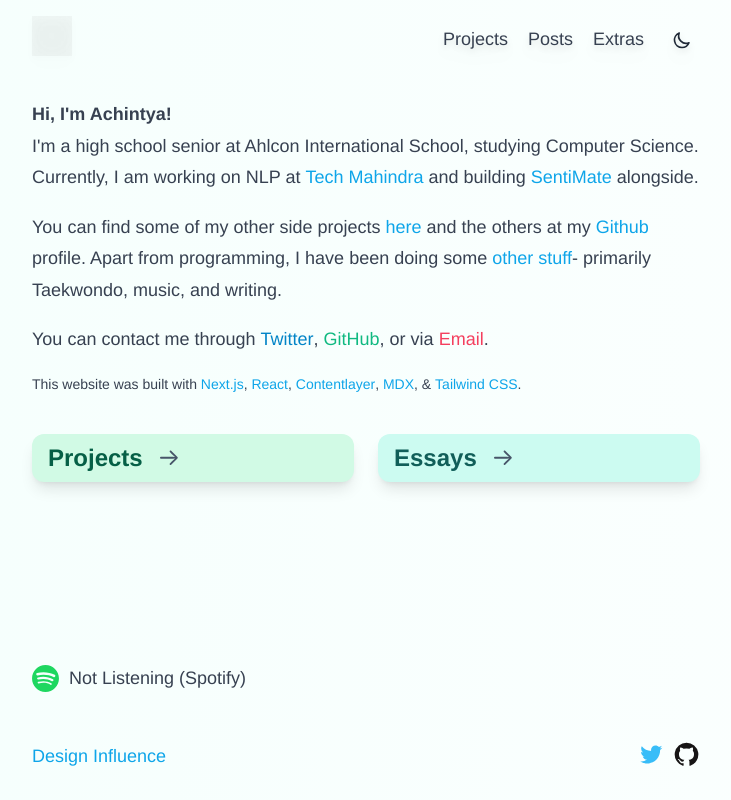
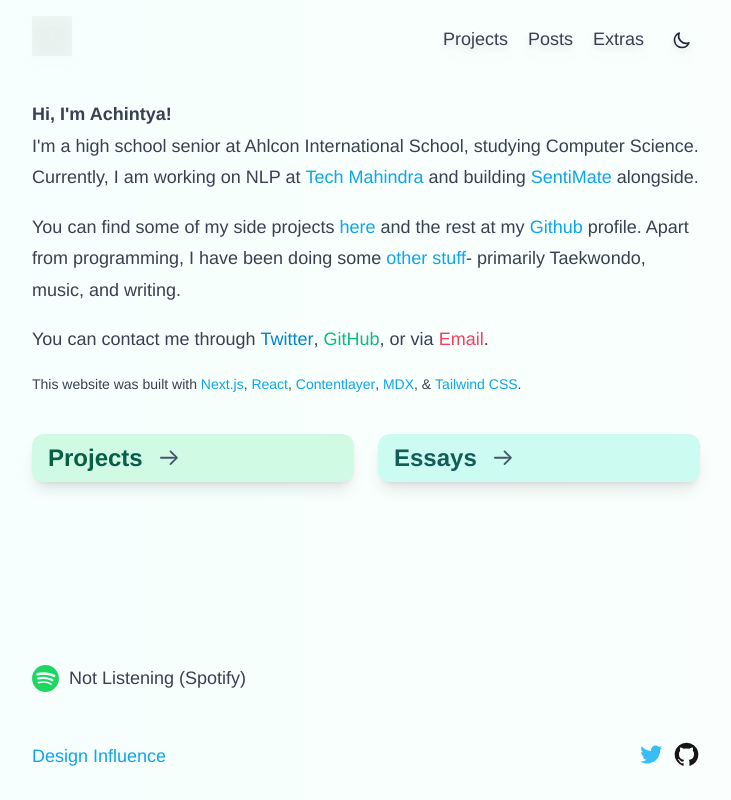
Before and after one commit to achntj/garden, a Next.js app: page / in a window 1280 px wide. Shown: the whole page, without its empty margins (274-1005 px from the left). Built offline with nearby package versions, Linux system fonts and the light colour scheme; no server answers.

Commit message:
update intro

```diff
--- a/pages/index.tsx
+++ b/pages/index.tsx
@@ -33,8 +33,8 @@ export default function Home() {
           and building <a href="https://sentimate.org/">SentiMate</a> alongside.
         </p>
         <p>
-          You can find some of my other side projects{" "}
-          <Link href="/projects">here</Link> and the others at my{" "}
+          You can find some of my side projects{" "}
+          <Link href="/projects">here</Link> and the rest at my{" "}
           <a href="https://github.com/achintyajha">Github</a> profile. Apart
           from programming, I have been doing some{" "}
           <Link href="/extras">other stuff</Link>- primarily Taekwondo, music,
```
